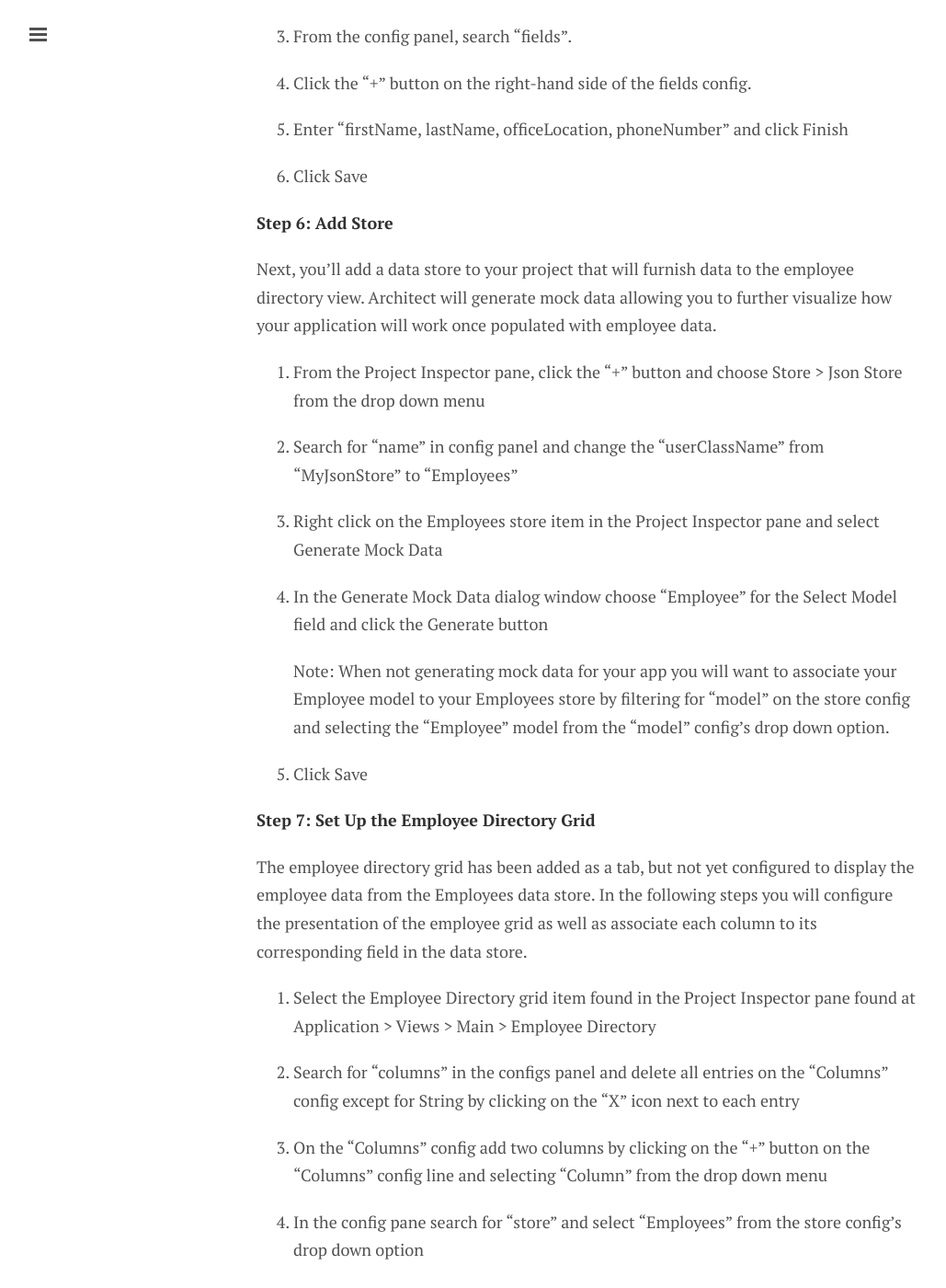
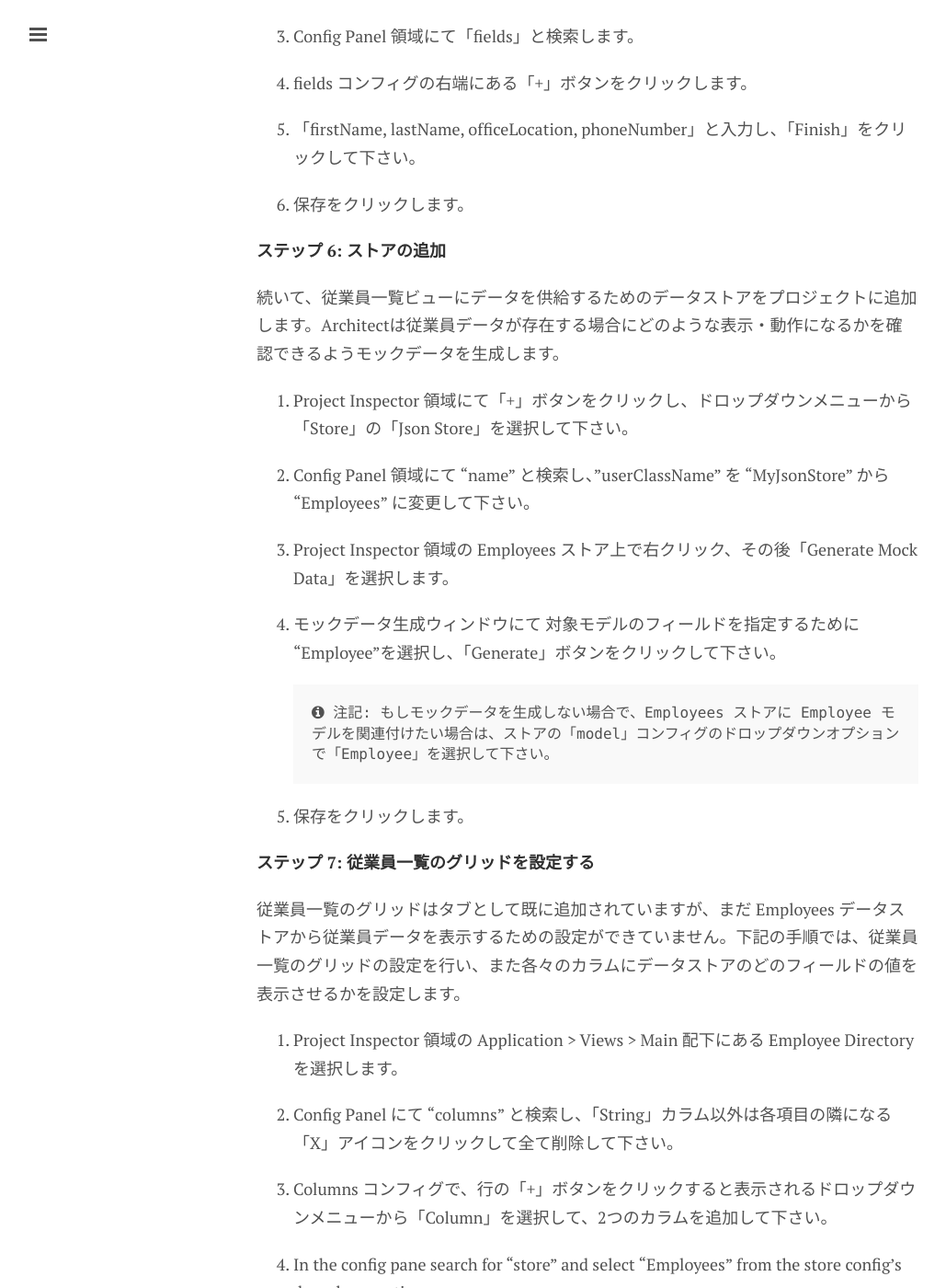
Before and after one commit to shinobukawano/kawanoshinobu.github.io, a Jekyll site: the page built from _posts/2016-09-05-modern-tutorial.md, in a window 1280 px wide and 1400 px high, scrolled down 4999 px. Shown: the whole window at 92% size, without its empty margins (1-1030 px from the left). Built offline with Jekyll 4.4.1, drawn with Linux system fonts in a browser that asks for light colours; comment, search, counter and statistics services are not loaded; some of the changed text lies outside the part shown.

Commit message:
Updated.

```diff
--- a/_posts/2016-09-05-modern-tutorial.md
+++ b/_posts/2016-09-05-modern-tutorial.md
@@ -96,47 +96,47 @@ Sencha Architectのチュートリアル「<a href="http://docs.sencha.com/archi
 
   4. アプリケーションをプレビュー表示して確認下さい。
 
-**Step 5: Add Model**
+**Step 5: モデルの追加**
 
-Before stubbing in data for the employee directory you’ll first create a data model with fields describing the data set to be consumed by the grid / directory.
+従業員一覧用のダミーデータを作成する前に、モデルを作成します。モデルはデータを表現するフィールドを持ち、グリッド等で利用されます。
 
-  1. In the Project Inspector pane, click the "+" button and select Model from the drop down menu
+  1. Project Inspector 領域にて、「+」ボタンをクリックし、ドロップダウンメニューから「Model」を選択します。
 
-  2. Search for "name" in config panel and change the “userClassName” config from “MyModel” to “Employee”
+  2. Config Panel 領域にて「name」と検索し、"userClassName" の値を "MyModel" から "Employee" に変更して下さい。
 
-  3. From the config panel, search "fields".
+  3. Config Panel 領域にて「fields」と検索します。
 
-  4. Click the "+" button on the right-hand side of the fields config.
+  4. fields コンフィグの右端にある「+」ボタンをクリックします。
 
-  5. Enter "firstName, lastName, officeLocation, phoneNumber" and click Finish
+  5. 「firstName, lastName, officeLocation, phoneNumber」と入力し、「Finish」をクリックして下さい。
 
-  6. Click Save
+  6. 保存をクリックします。
 
-**Step 6: Add Store**
+**ステップ 6: ストアの追加**
 
-Next, you’ll add a data store to your project that will furnish data to the employee directory view. Architect will generate mock data allowing you to further visualize how your application will work once populated with employee data.
+続いて、従業員一覧ビューにデータを供給するためのデータストアをプロジェクトに追加します。Architectは従業員データが存在する場合にどのような表示・動作になるかを確認できるようモックデータを生成します。
 
-  1. From the Project Inspector pane, click the "+" button and choose Store > Json Store from the drop down menu
+  1. Project Inspector 領域にて「+」ボタンをクリックし、ドロップダウンメニューから「Store」の「Json Store」を選択して下さい。
 
-  2. Search for "name" in config panel and change the “userClassName” from “MyJsonStore” to “Employees”
+  2. Config Panel 領域にて "name" と検索し、"userClassName" を "MyJsonStore" から "Employees" に変更して下さい。
 
-  3. Right click on the Employees store item in the Project Inspector pane and select Generate Mock Data
+  3. Project Inspector 領域の Employees ストア上で右クリック、その後「Generate Mock Data」を選択します。
 
-  4. In the Generate Mock Data dialog window choose "Employee" for the Select Model field and click the Generate button
+  4. モックデータ生成ウィンドウにて 対象モデルのフィールドを指定するために "Employee"を選択し、「Generate」ボタンをクリックして下さい。
 
-      Note: When not generating mock data for your app you will want to associate your Employee model to your Employees store by filtering for "model" on the store config and selecting the “Employee” model from the “model” config’s drop down option.
+      <pre><i class="fa fa-info-circle" aria-hidden="true"></i> 注記: もしモックデータを生成しない場合で、Employees ストアに Employee モデルを関連付けたい場合は、ストアの「model」コンフィグのドロップダウンオプションで「Employee」を選択して下さい。</pre>
 
-  5. Click Save
+  5. 保存をクリックします。
 
-**Step 7: Set Up the Employee Directory Grid**
+**ステップ 7: 従業員一覧のグリッドを設定する**
 
-The employee directory grid has been added as a tab, but not yet configured to display the employee data from the Employees data store. In the following steps you will configure the presentation of the employee grid as well as associate each column to its corresponding field in the data store.
+従業員一覧のグリッドはタブとして既に追加されていますが、まだ Employees データストアから従業員データを表示するための設定ができていません。下記の手順では、従業員一覧のグリッドの設定を行い、また各々のカラムにデータストアのどのフィールドの値を表示させるかを設定します。
 
-  1. Select the Employee Directory grid item found in the Project Inspector pane found at Application > Views > Main > Employee Directory
+  1. Project Inspector 領域の Application > Views > Main 配下にある Employee Directory を選択します。
 
-  2. Search for "columns" in the configs panel and delete all entries on the “Columns” config except for String by clicking on the “X” icon next to each entry
+  2. Config Panel にて "columns" と検索し、「String」カラム以外は各項目の隣になる「X」アイコンをクリックして全て削除して下さい。
 
-  3. On the "Columns" config add two columns by clicking on the “+” button on the “Columns” config line and selecting “Column” from the drop down menu
+  3. Columns コンフィグで、行の「+」ボタンをクリックすると表示されるドロップダウンメニューから「Column」を選択して、2つのカラムを追加して下さい。
 
   4. In the config pane search for "store" and select “Employees” from the store config’s drop down option
 
@@ -161,6 +161,8 @@ The employee directory grid has been added as a tab, but not yet configured to d
   14. For each column search for the "width" config and set the value to 120
 
   15. Preview the app
+
+*ステップ8は見当たらない*
 
 **Step 9: Add Form Panel**
 
```
